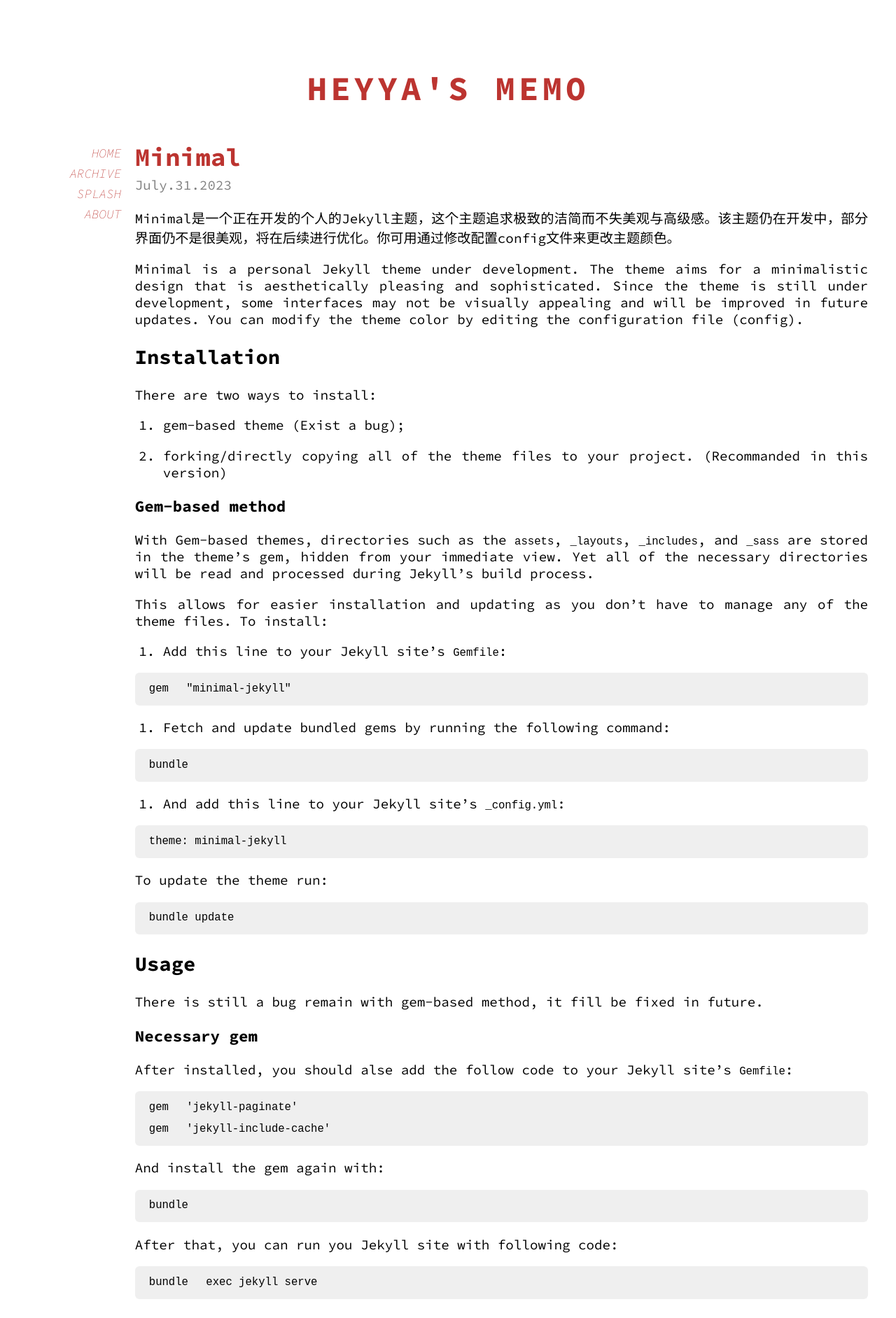
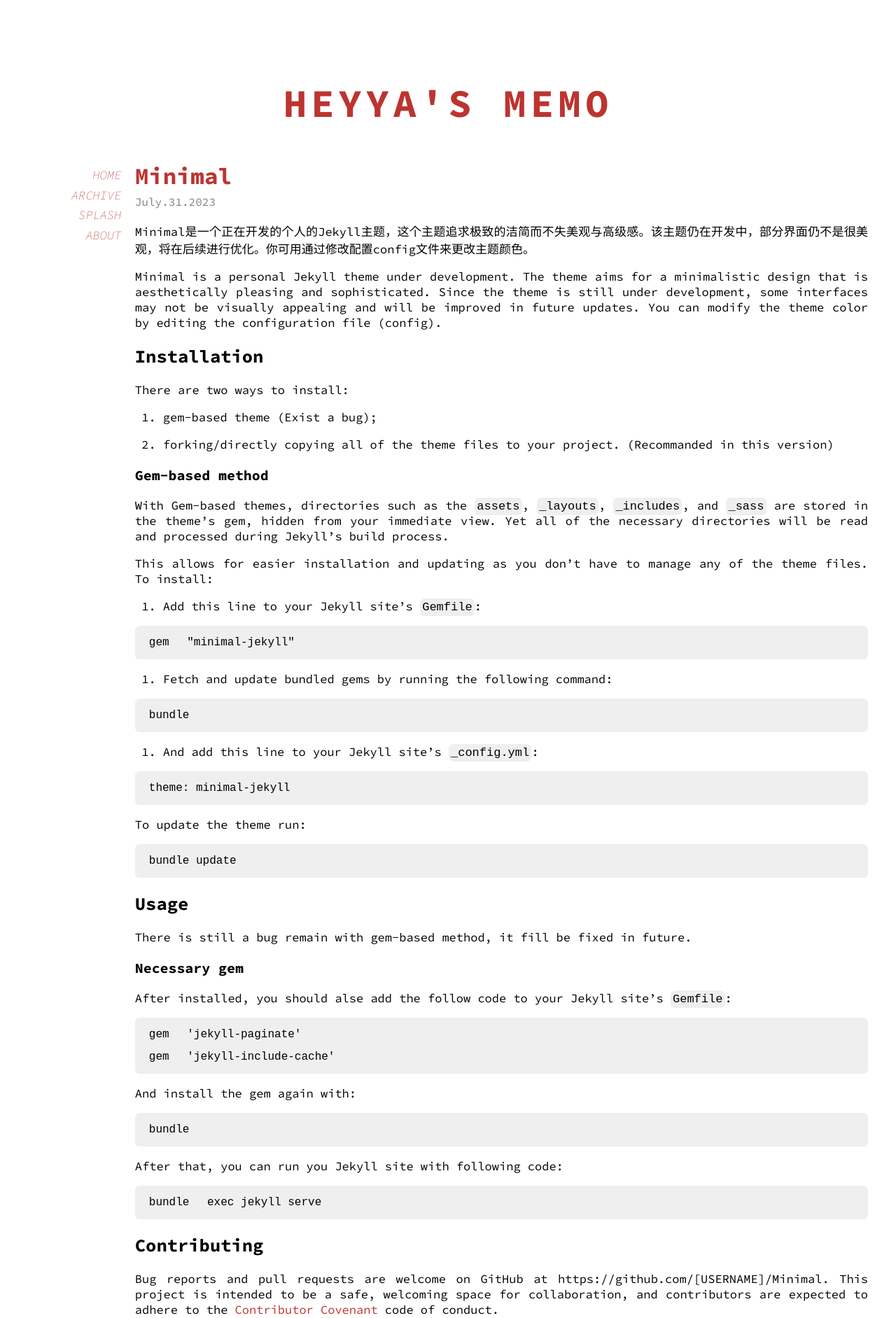
Before and after one commit to Heyya-j/Heyya-i.github.io, a Jekyll site: the page built from index.html, in a window 1280 px wide. Shown: the top 1883 px of the page at 70% size. Built offline with Jekyll 4.4.1, drawn with Linux system fonts in a browser that asks for light colours; cached includes are drawn as plain includes; the list of posts is cut into pages by our own code.

Commit message:
Optimize layout

```diff
--- a/_sass/minimal/_base.scss
+++ b/_sass/minimal/_base.scss
@@ -58,20 +58,17 @@ a:hover {
   }
 
   .main {
-	margin-left: 1rem;
+    // float: left;
+    margin-left: 1rem;
 	padding-right: 1rem;
 	width: calc(100% - 2rem)
   }
 
   .archive {
-	width: 100%;
+	  width: 100%;
   }
 
   header {
     margin-top: 1em;
   }
-
-  section {
-    font-size: 1em;
-  }
 }
--- a/_sass/minimal/_dark.scss
+++ b/_sass/minimal/_dark.scss
@@ -12,8 +12,8 @@
     color: $theme-text-color-dark;
   }
 
-  section pre {
-		background-color: #202020;
+  section pre, code:not(pre code) {
+	background-color: #202020;
   }
 
   .pagination a:hover {
--- a/_sass/minimal/_header.scss
+++ b/_sass/minimal/_header.scss
@@ -1,7 +1,7 @@
 header {
   width: 100%;
   // margin: auto;
-  font-size: 1.5em;
+  font-size: 1.75em;
   color: $theme-text-color;
   margin-top: 4em;
   margin-bottom: 1em;
--- a/_sass/minimal/_navigation.scss
+++ b/_sass/minimal/_navigation.scss
@@ -17,6 +17,6 @@
 
 .nav li {
   padding: .2em;
-  font-size: 1.1em;
+  font-size: 1.0625rem;
   text-transform: uppercase;
 }
--- a/_sass/minimal/_page.scss
+++ b/_sass/minimal/_page.scss
@@ -7,10 +7,11 @@
 
 .post {
   text-align: justify;
+  width: 100%;
 }
 
 .post-header {
-  font-size: 1.5em;
+  font-size: 1.375rem;
 }
 
 .post-header h2 {
@@ -18,12 +19,12 @@
 }
 
 .post-header time {
-  font-size: 0.8em;
+  font-size: 1rem;
   color: gray;
 }
 
 section {
-  font-size: 1.2em;
+  font-size: 1.0625rem;
 }
 
 section blockquote {
@@ -44,14 +45,20 @@ section pre {
 //	margin-right: 20%;
   padding-left: 20px;
   background-color: #EFEFEF;
-	font-size: 1em;
+  font-size: 1rem;
   border-radius: .4em;
   line-height: 2em;
+}
+
+code:not(pre code) {
+  border-radius: .4em;
+  background-color: #EFEFEF;
+  padding: 0.2rem;
 }
 
 
 section pre span {
 	float: none;
 	margin-left: 1rem;
-	font-size: 1em;
+	font-size: 1rem;
 }
--- a/_sass/minimal/_variables.scss
+++ b/_sass/minimal/_variables.scss
@@ -1,5 +1,4 @@
 $theme-text-color: #BC3430;
-// $theme-text-color: white;
 // $theme-text-color-dark: #BC3430;
 // $theme-text-color-dark: #FF770F;
 $theme-text-color-dark: #F4CA45;
```
Lines whose indentation alone changed are shown as unchanged.
